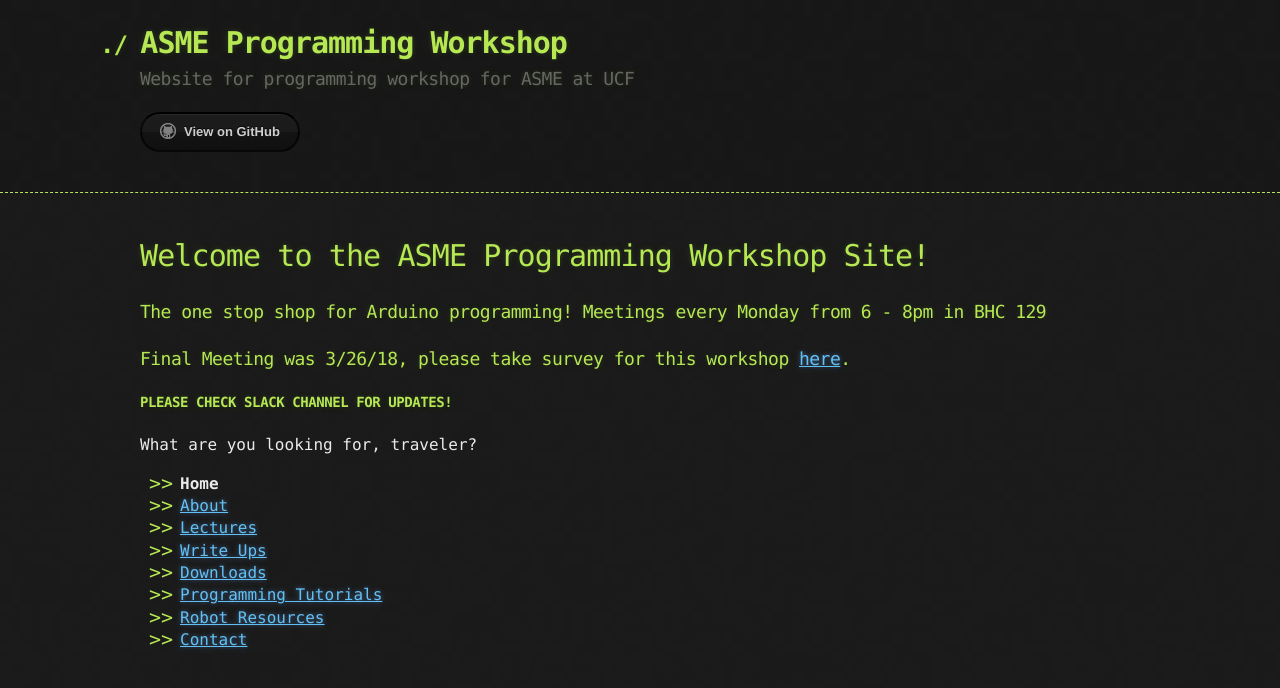
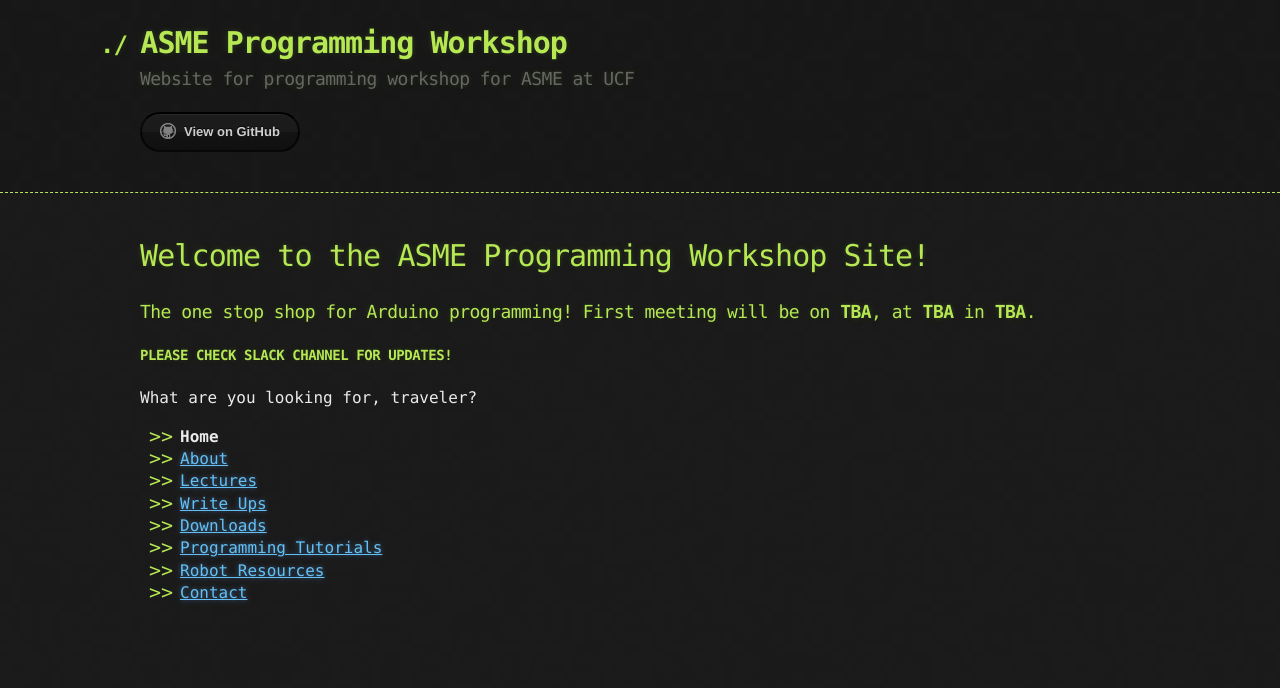
Before and after one commit to brandons209/workshop, a Jekyll site: the page built from index.md, in a window 1280 px wide. Shown: the top 688 px of the page. Built offline with Jekyll 4.4.1, drawn with Linux system fonts in a browser that asks for light colours; our own code applies the rules of GitHub Pages for plain Markdown files.

Commit message:
updates for new semester

```diff
--- a/index.md
+++ b/index.md
@@ -4,8 +4,7 @@
 
 #  Welcome to the ASME Programming Workshop Site!
 
-### The one stop shop for Arduino programming! Meetings every Monday from 6 - 8pm in BHC 129
-### Final Meeting was 3/26/18, please take survey for this workshop [here](https://goo.gl/pcJATt).
+### The one stop shop for Arduino programming! First meeting will be on **TBA**, at **TBA** in **TBA**.
 #### **PLEASE CHECK SLACK CHANNEL FOR UPDATES!**
 What are you looking for, traveler?
 * **Home**
```
Also changed, not shown: pages/About.md (+4 -4 lines), assets/images/brandon_pic_resized.jpg (deleted), 1 other file.
